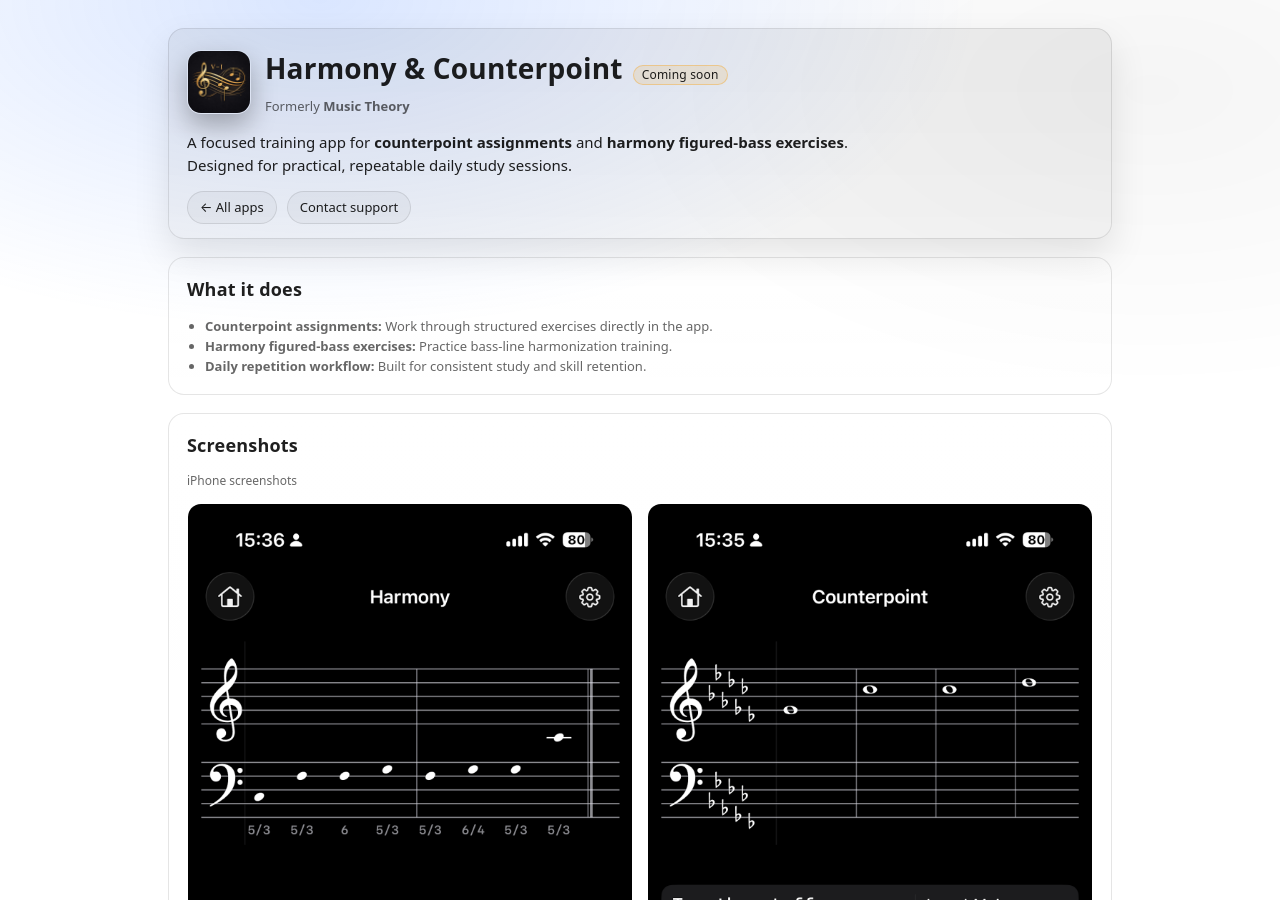
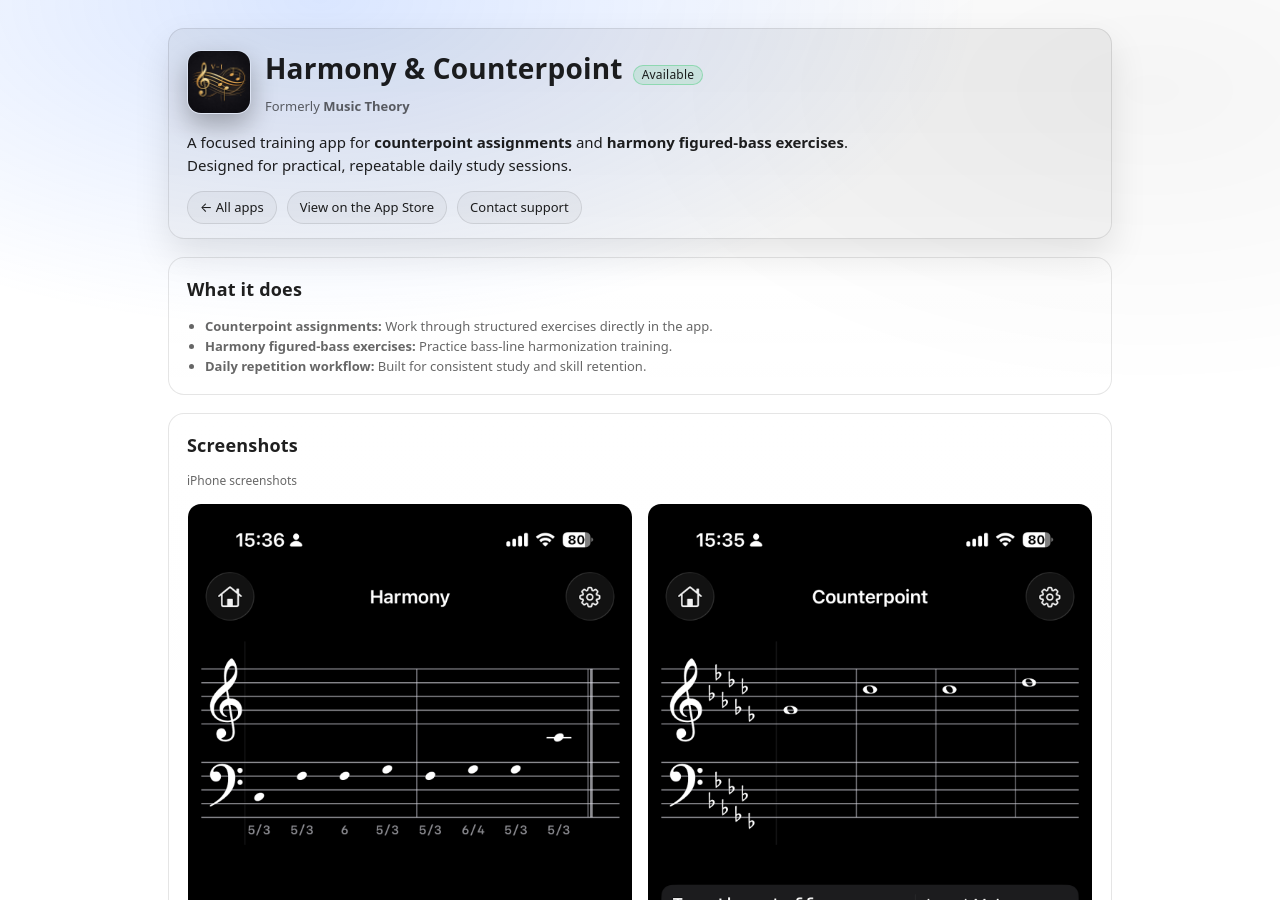
Before and after one commit to bitterapple/bitterapple.github.io, a Jekyll site: the page built from support/harmonycounterpoint/index.html, in a window 1280 px wide and 900 px high. Built offline with Jekyll 4.4.1, drawn with Linux system fonts in a browser that asks for light colours.

Commit message:
Harmony & Counterpoint

```diff
--- a/_data/products.yml
+++ b/_data/products.yml
@@ -100,8 +100,8 @@
   title: Harmony & Counterpoint
   type: app
   order: 30
-  status_label: Coming soon
-  status_class: progress
+  status_label: Live
+  status_class: live
   summary: Formerly Music Theory. Practice counterpoint assignments and harmony figured-bass exercises.
   icon: /support/harmonycounterpoint/img/icon.jpeg
   url: /support/harmonycounterpoint/
--- a/support/harmonycounterpoint/index.html
+++ b/support/harmonycounterpoint/index.html
@@ -2,6 +2,7 @@
 layout: support
 title: "Harmony &amp; Counterpoint"
 description: "Harmony & Counterpoint support page. Practice counterpoint assignments and harmony figured-bass exercises."
+apple_itunes_app: "app-id=6759362681"
 favicon: "/support/harmonycounterpoint/img/icon.jpeg"
 ---
       <header class="header">
@@ -30,7 +31,7 @@
               "
             >
               <h1 style="margin: 0">Harmony &amp; Counterpoint</h1>
-              <span class="badge progress">Coming soon</span>
+              <span class="badge live">Available</span>
             </div>
             <p class="muted" style="margin: 6px 0 0; font-size: 13px">
               Formerly <strong>Music Theory</strong>
@@ -47,6 +48,13 @@
 
         <div class="nav">
           <a class="btn" href="{{ '/' | relative_url }}">← All apps</a>
+          <a
+            class="btn"
+            href="https://apps.apple.com/jp/app/harmony-counterpoint/id6759362681"
+            target="_blank"
+            rel="noopener"
+            >View on the App Store</a
+          >
           <a
             class="btn"
             href="mailto:kjdevapphelp@gmail.com?subject=Harmony%20%26%20Counterpoint%20Support"
```
